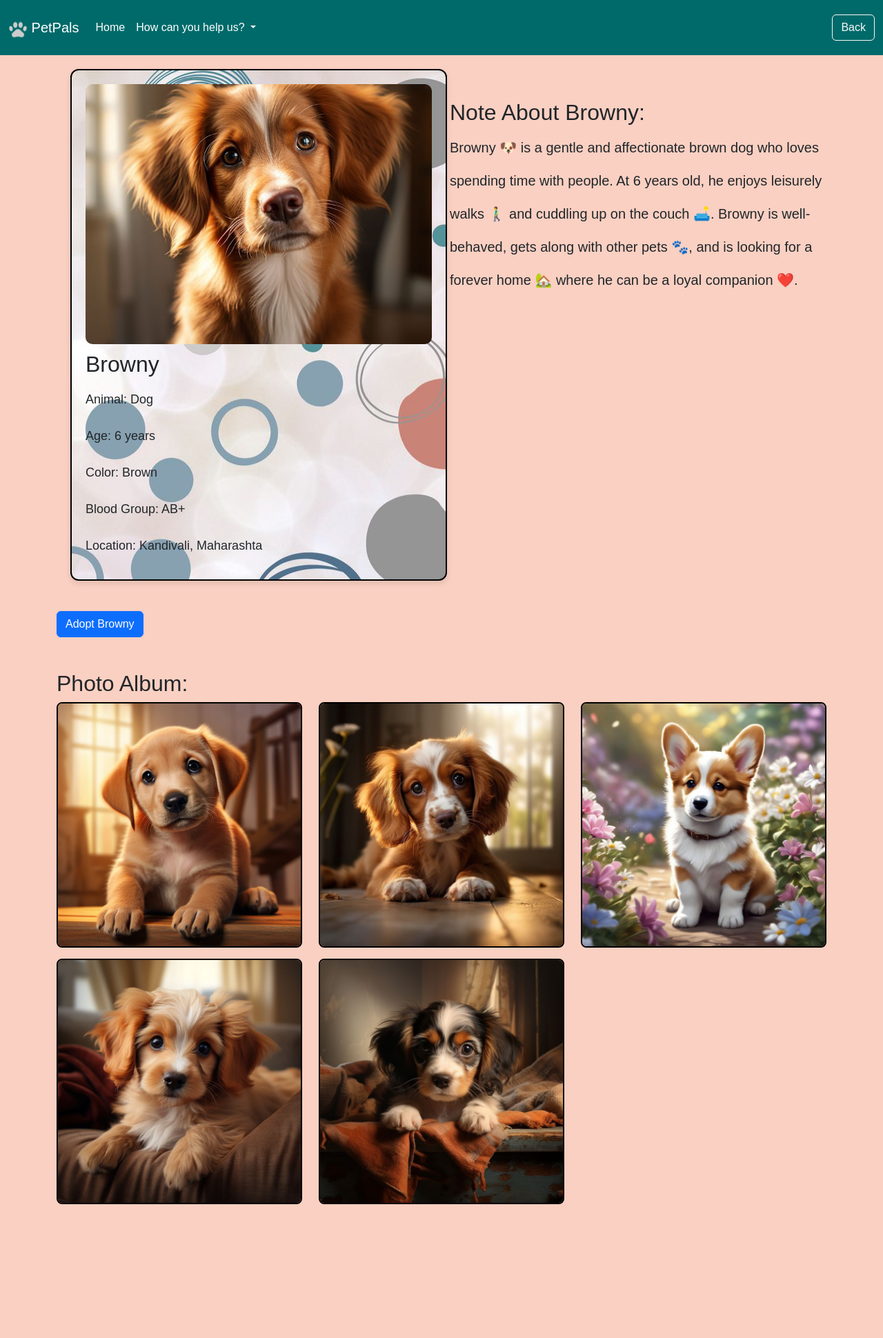
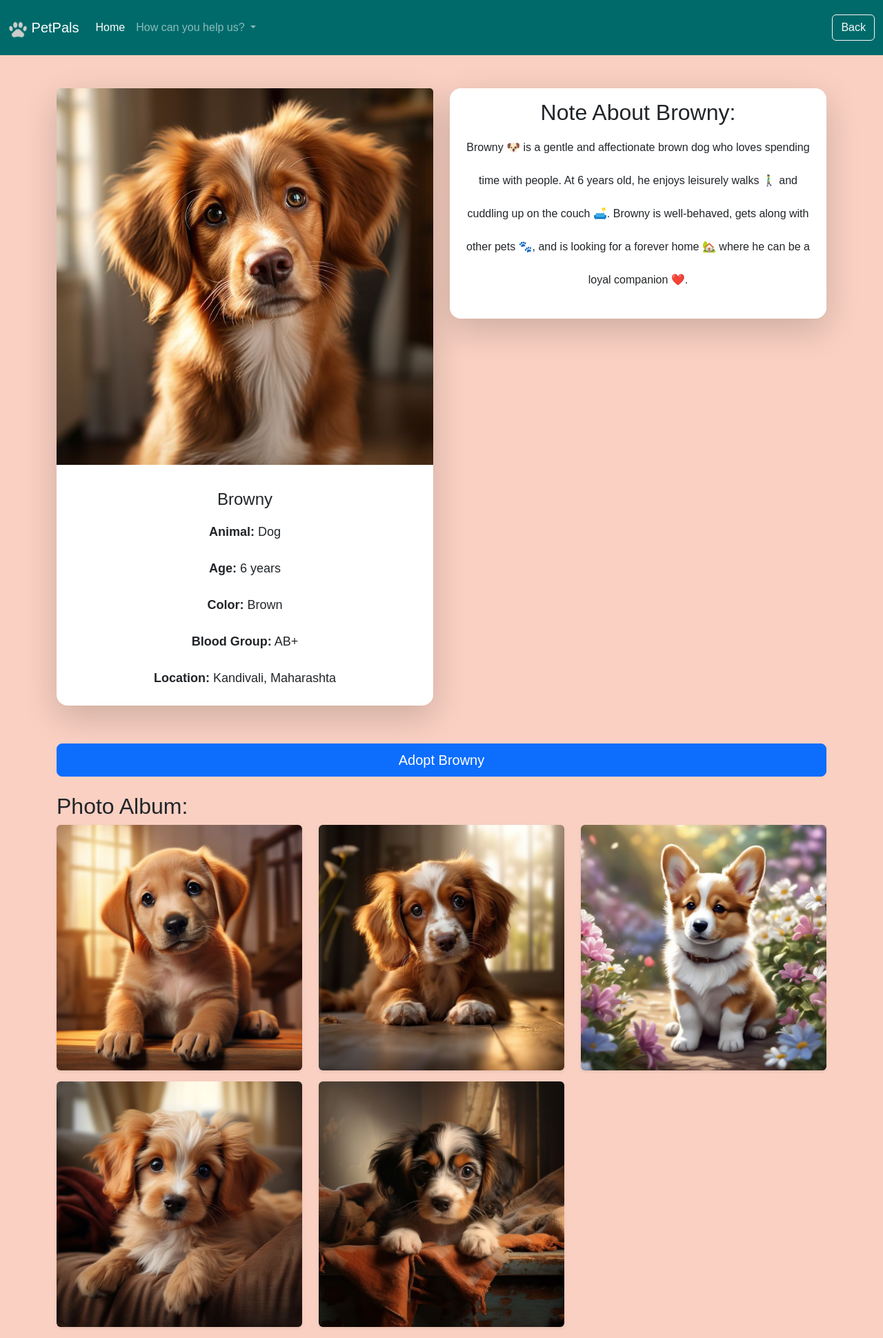
Before and after one commit to nirrav/PetPals, a PHP site: page /pet_profile.php?id=20 in a window 1280 px wide. Shown: the whole page at 69% size. Before the commit the page ends 1746 px from the top, so only its background shows below. Run offline with PHP 8.4, Linux system fonts and the light colour scheme; data comes from the database, SQL or seed files in the repository; both versions use the stored data as it was after the commit.

Commit message:
made final changes before the competition, all the best to me.

```diff
--- a/contact.html
+++ b/contact.html
@@ -83,7 +83,7 @@
                             </li>
                             <li><a class="dropdown-item" style="border-bottom: 2px solid black;" href="./donate.php">Donate</a>
                             </li>
-                            <li><a class="dropdown-item" style="border-bottm: 2px solid black;" href="#">Sponsor a
+                            <li><a class="dropdown-item" style="border-bottm: 2px solid black;" href="./sponsor_meal.php">Sponsor a
                                     Meal</a></li>
                             <li><a class="dropdown-item" style="border-top: 2px solid black;"
                                     href="petCards.php">Adopt</a></li>
--- a/pet_profile.php
+++ b/pet_profile.php
@@ -47,7 +47,7 @@ if (isset($_GET['id'])) {
 </head>
 
 <body>
-    <nav class="navbar navbar-expand-lg" style="background-color: #006a6a;" data-bs-theme="dark">
+    <nav class="navbar navbar-expand-lg navbar-dark" style="background-color: #006a6a;">
         <div class="container-fluid">
             <a class="navbar-brand" href="#">
                 <img src="media/navIcon.png" alt="Logo" width="28" height="auto" class="d-inline-block align-text-top">
@@ -60,26 +60,19 @@ if (isset($_GET['id'])) {
             </button>
             <div class="collapse navbar-collapse" id="navbarSupportedContent">
                 <ul class="navbar-nav me-auto mb-2 mb-lg-0">
-                    <li class="nav-item">
-                        <a class="nav-link active" aria-current="page" href="index.php">Home</a>
-                    </li>
-                    <li class="nav-item dropdown" id="hoverDropdown">
-                        <a class="nav-link dropdown-toggle active" href="volunteer.php" role="button"
-                            aria-expanded="false">
+                    <li class="nav-item"><a class="nav-link active" href="index.php">Home</a></li>
+                    <li class="nav-item dropdown">
+                        <a class="nav-link dropdown-toggle" href="#" id="navbarDropdown" role="button"
+                            data-bs-toggle="dropdown" aria-expanded="false">
                             How can you help us?
                         </a>
-                        <ul class="dropdown-menu" style="background-color: #006a6a; border: 2px solid black;">
-                            <li><a class="dropdown-item" style="border-bottom: 2px solid black;"
-                                    href="volunteer.php">Volunteer</a>
-                            </li>
-                            <li><a class="dropdown-item" style="border-bottom: 2px solid black;" href="#">Donate</a>
-                            </li>
-                            <li><a class="dropdown-item" style="border-bottm: 2px solid black;" href="#">Sponsor a
-                                    Meal</a></li>
-                            <li><a class="dropdown-item" style="border-top: 2px solid black;"
-                                    href="petCards.php">Adopt</a></li>
+                        <ul class="dropdown-menu" aria-labelledby="navbarDropdown"
+                            style="background-color: #f9d0c2; border: 2px solid black;">
+                            <li><a class="dropdown-item" href="volunteer.php">Volunteer</a></li>
+                            <li><a class="dropdown-item" href="./donate.php">Donate</a></li>
+                            <li><a class="dropdown-item" href="./sponsor_meal.php">Sponsor a Meal</a></li>
+                            <li><a class="dropdown-item" href="petCards.php">Adopt</a></li>
                         </ul>
-
                     </li>
                 </ul>
                 <button class="btn btn-outline-light" onclick="goBack()">Back</button>
@@ -91,38 +84,49 @@ if (isset($_GET['id'])) {
             </div>
         </div>
     </nav>
-    <div class="container">
+
+
+    <div class="container mt-5">
         <div class="row" id="pet-profile">
             <div class="col-md-6">
-                <div class="pet-profile">
+                <div class="card shadow-lg border-0">
                     <img src="<?php echo htmlspecialchars($row["photo"] ?? '', ENT_QUOTES, 'UTF-8'); ?>"
                         alt="<?php echo htmlspecialchars($row["name"] ?? '', ENT_QUOTES, 'UTF-8'); ?>" loading="lazy"
-                        class="img-fluid">
-                    <h2><?php echo htmlspecialchars($row["name"] ?? '', ENT_QUOTES, 'UTF-8'); ?></h2>
-                    <p>Animal: <?php echo htmlspecialchars($row["animalType"] ?? '', ENT_QUOTES, 'UTF-8'); ?></p>
-                    <p>Age: <?php echo htmlspecialchars($row["age"] ?? '', ENT_QUOTES, 'UTF-8'); ?> years</p>
-                    <p>Color: <?php echo htmlspecialchars($row["color"] ?? '', ENT_QUOTES, 'UTF-8'); ?></p>
-                    <p>Blood Group: <?php echo htmlspecialchars($row["bloodGroup"] ?? '', ENT_QUOTES, 'UTF-8'); ?></p>
-                    <p>Location: <?php echo htmlspecialchars($row["location"] ?? '', ENT_QUOTES, 'UTF-8'); ?></p>
+                        class="card-img-top img-fluid">
+                    <div class="card-body">
+                        <h2 class="card-title"><?php echo htmlspecialchars($row["name"] ?? '', ENT_QUOTES, 'UTF-8'); ?>
+                        </h2>
+                        <p class="card-text"><strong>Animal:</strong>
+                            <?php echo htmlspecialchars($row["animalType"] ?? '', ENT_QUOTES, 'UTF-8'); ?></p>
+                        <p class="card-text"><strong>Age:</strong>
+                            <?php echo htmlspecialchars($row["age"] ?? '', ENT_QUOTES, 'UTF-8'); ?> years</p>
+                        <p class="card-text"><strong>Color:</strong>
+                            <?php echo htmlspecialchars($row["color"] ?? '', ENT_QUOTES, 'UTF-8'); ?></p>
+                        <p class="card-text"><strong>Blood Group:</strong>
+                            <?php echo htmlspecialchars($row["bloodGroup"] ?? '', ENT_QUOTES, 'UTF-8'); ?></p>
+                        <p class="card-text"><strong>Location:</strong>
+                            <?php echo htmlspecialchars($row["location"] ?? '', ENT_QUOTES, 'UTF-8'); ?></p>
+                    </div>
                 </div>
             </div>
             <div class="col-md-6">
-                <div class="pet-note">
-                    <h2>Note About <?php echo htmlspecialchars($row["name"] ?? '', ENT_QUOTES, 'UTF-8'); ?>:</h2>
-                    <p><?php echo htmlspecialchars($row["note"] ?? '', ENT_QUOTES, 'UTF-8'); ?></p>
+                <div class="card shadow-lg border-0">
+                    <div class="card-body">
+                        <h2>Note About <?php echo htmlspecialchars($row["name"] ?? '', ENT_QUOTES, 'UTF-8'); ?>:</h2>
+                        <p><?php echo htmlspecialchars($row["note"] ?? '', ENT_QUOTES, 'UTF-8'); ?></p>
+                    </div>
                 </div>
             </div>
-
         </div>
 
-        <!-- Add the "Adopt [Name]" button just above the photo album -->
         <div class="row mt-4">
             <div class="col-12">
-                <a href="adopt_pet.php?id=<?php echo $pet_id; ?>" class="btn btn-primary mb-4">
+                <a href="adopt_pet.php?id=<?php echo $pet_id; ?>" class="btn btn-primary btn-lg w-100">
                     Adopt <?php echo htmlspecialchars($row["name"] ?? '', ENT_QUOTES, 'UTF-8'); ?>
                 </a>
             </div>
         </div>
+
         <div class="row mt-4">
             <div class="col-12">
                 <h2>Photo Album:</h2>
@@ -131,7 +135,7 @@ if (isset($_GET['id'])) {
                     if (!empty($photo_album)) {
                         foreach ($photo_album as $photo_path) {
                             echo '<div class="col-md-4 mb-3">';
-                            echo '<img src="' . htmlspecialchars(trim($photo_path), ENT_QUOTES, 'UTF-8') . '" alt="Pet Photo" style="border-radius: 8px; border: 2px solid black;" class="img-fluid">';
+                            echo '<img src="' . htmlspecialchars(trim($photo_path), ENT_QUOTES, 'UTF-8') . '" alt="Pet Photo" class="img-fluid rounded shadow-sm" style="border-radius: 8px;">';
                             echo '</div>';
                         }
                     } else {
@@ -143,7 +147,6 @@ if (isset($_GET['id'])) {
         </div>
     </div>
 
-    <!-- Bootstrap Bundle with Popper -->
     <script src="https://cdn.jsdelivr.net/npm/bootstrap@5.3.0-alpha1/dist/js/bootstrap.bundle.min.js"></script>
 </body>
 
--- a/sponsor_meal.php
+++ b/sponsor_meal.php
@@ -43,7 +43,7 @@
         </p>
 
         <div class="text-center">
-            <img src="media/meal.jpg" alt="Sponsor a Meal" class="img-fluid rounded shadow-lg mb-4"
+            <img src="media/tabIcon.png" alt="Sponsor a Meal" class="img-fluid rounded shadow-lg mb-4"
                 style="max-height: 300px;">
         </div>
 
```
Also changed, not shown: index.php (+6 -2 lines), petpals.sql (+84 -1 lines), volunteer.php (+11 -19 lines).
